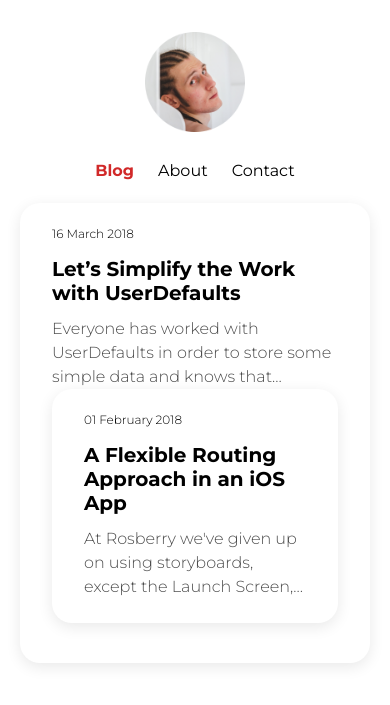
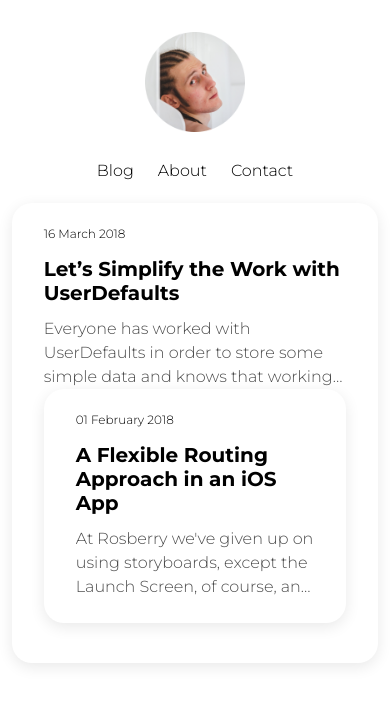
Before and after one commit to Otbivnoe/Otbivnoe.github.io, a Jekyll site: the page built from otbivnoe/tabs/blog.md, in a window 390 px wide. Shown: the top 705 px of the page. Built offline with Jekyll 4.4.1, drawn with Linux system fonts in a browser that asks for light colours.

Commit message:
Move navigation items to separated html file + nav selection logic

```diff
--- a/otbivnoe/_data/tabs.yml
+++ b/otbivnoe/_data/tabs.yml
@@ -2,7 +2,7 @@
   link: /
 
 - name: About
-  link: /tabs/about
+  link: /tabs/about.html
 
 - name: Contact
-  link: /tabs/contact
+  link: /tabs/contact.html
--- /dev/null
+++ b/otbivnoe/_includes/nav_items.html
@@ -0,0 +1,6 @@
+{% for tab in site.data.tabs %}
+    <a
+    class="sidebar__nav-item {% if tab.link == page.url %}selected{% endif %}"
+    href= {{ tab.link }}>{{ tab.name }}
+    </a>
+{% endfor %}
--- a/otbivnoe/_layouts/default.html
+++ b/otbivnoe/_layouts/default.html
@@ -26,9 +26,7 @@
 			</div>
 
 			<nav class="sidebar__nav">
-                {% for item in site.data.tabs %}
-				<a class="sidebar__nav-item" href= {{ item.link }}>{{ item.name }} </a>
-                {% endfor %}
+                {% include nav_items.html %}
 			</nav>
 
 			<div class="sidebar__social-container">
@@ -44,6 +42,13 @@
                     <img class="main__logo" srcset="/assets/img/logo.svg" alt="site's logo">
                 </picture>
 
+                <div class="main__avatar-container">
+                    <img src="/assets/img/side-menu/avatar.png" class="avatar" alt="Avatar">
+                </div>
+
+                <nav class="sidebar__nav--mobile">
+                    {% include nav_items.html %}
+                </nav>
                 {{ content }}
             </div>
 		</div>
--- a/otbivnoe/assets/css/style.css
+++ b/otbivnoe/assets/css/style.css
@@ -134,8 +134,8 @@
 .main__content {
 	position: absolute;
 	max-width: 1000px;
-	padding-left: 15%;
-	padding-right: 15%;
+	padding-left: 12%;
+	padding-right: 12%;
 	margin-left: auto;
 	margin-right: auto;
 }
@@ -205,8 +205,9 @@
 
 	.main__content {
 		max-width: auto;
-		padding-left: 20px;
-		padding-right: 20px;
+		width: 94%;
+		padding-left: 3%;
+		padding-right: 3%;
 	}
 
 	.main__logo {
@@ -219,6 +220,7 @@
 	}
 
 	.sidebar__nav-item {
+		font-weight: 300;
 		font-size: 1rem;
 		line-height: 1.21875rem;
 	}
--- a/otbivnoe/tabs/blog.md
+++ b/otbivnoe/tabs/blog.md
@@ -2,16 +2,6 @@
 title: Otbivnoe's blog
 layout: default
 ---
-
-<div class="main__avatar-container">
-	<img src="/assets/img/side-menu/avatar.png" class="avatar" alt="Avatar">
-</div>
-
-<nav class="sidebar__nav--mobile">
-	<a class="sidebar__nav-item selected" href="#contact">Blog</a>
-	<a class="sidebar__nav-item" href="#about">About</a>
-	<a class="sidebar__nav-item" href="#contact">Contact</a>
-</nav>
 
 {% for post in site.posts | sort: "date" %}
 <article class ="article">
```
